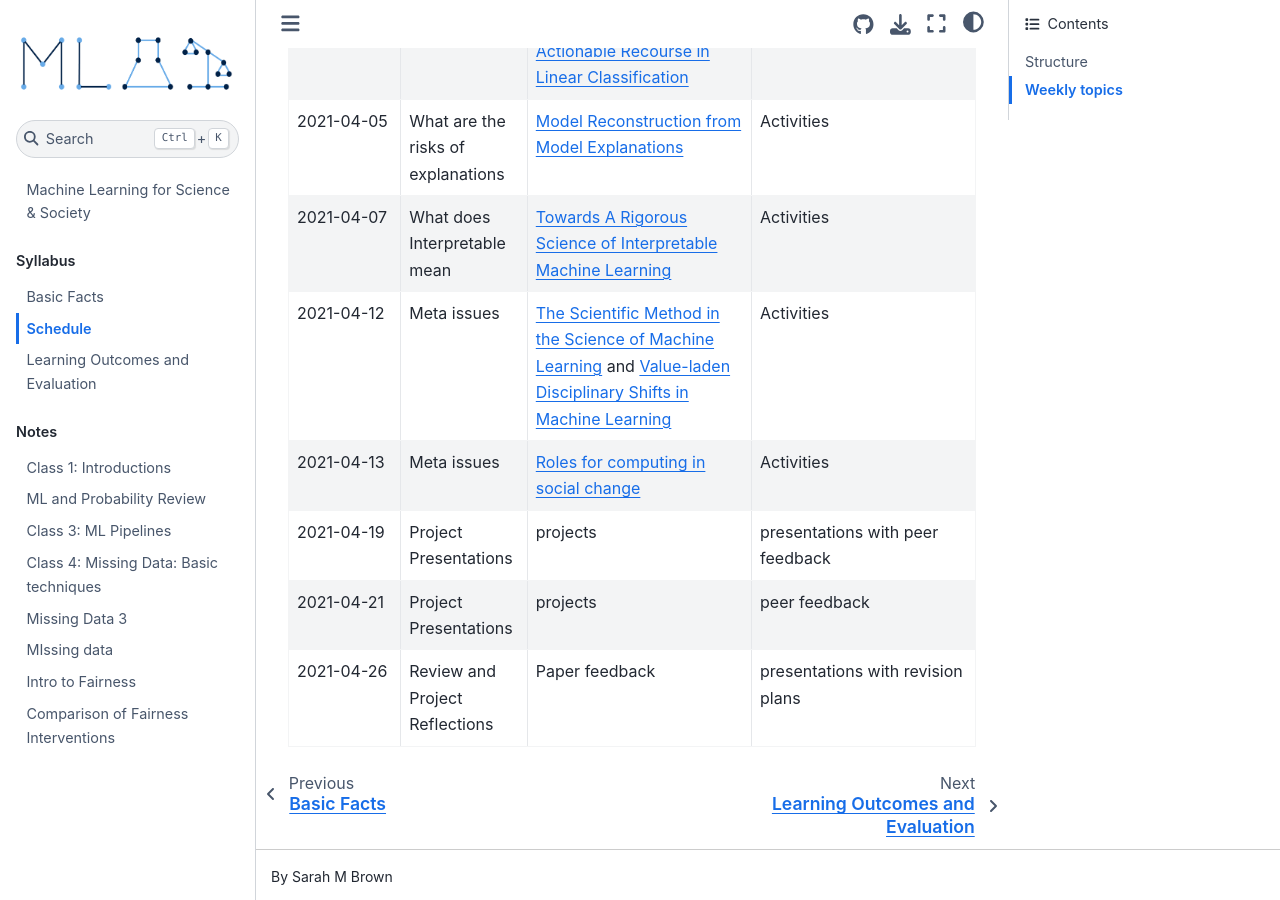
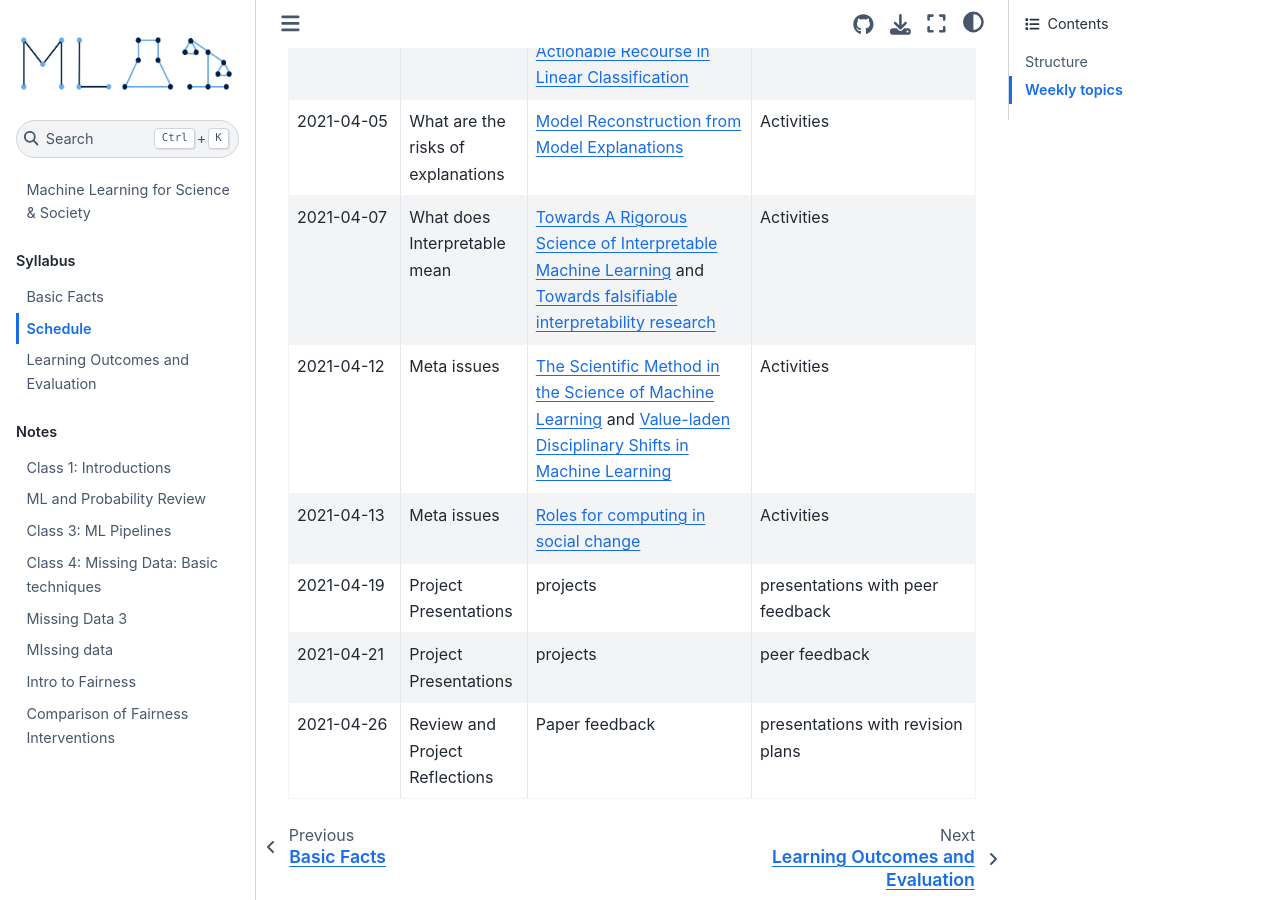
Before and after one commit to ml4scisoc/ml4scisoc.github.io, a Jupyter Book: the page built from syllabus/schedule.md, in a window 1280 px wide and 900 px high, scrolled down 3679 px. Built offline with Jupyter Book 1.0.4 settings and Sphinx 7.4.7 and the Sphinx Book theme 1.1.4, drawn with Linux system fonts in a browser that asks for light colours.

Commit message:
falsifiable paper

```diff
--- a/syllabus/schedule.md
+++ b/syllabus/schedule.md
@@ -128,7 +128,7 @@ Evaluation of Post-hoc Explanations](https://dl.acm.org/doi/pdf/10.1145/3442188.
   - Activities
 * - 2021-04-07
   - What does Interpretable mean
-  - [Towards A Rigorous Science of Interpretable Machine Learning](https://arxiv.org/abs/1702.08608)
+  - [Towards A Rigorous Science of Interpretable Machine Learning](https://arxiv.org/abs/1702.08608) and [Towards falsifiable interpretability research](https://ml-retrospectives.github.io/neurips2020/camera_ready/4.pdf)
   - Activities
 * - 2021-04-12
   - Meta issues
```
